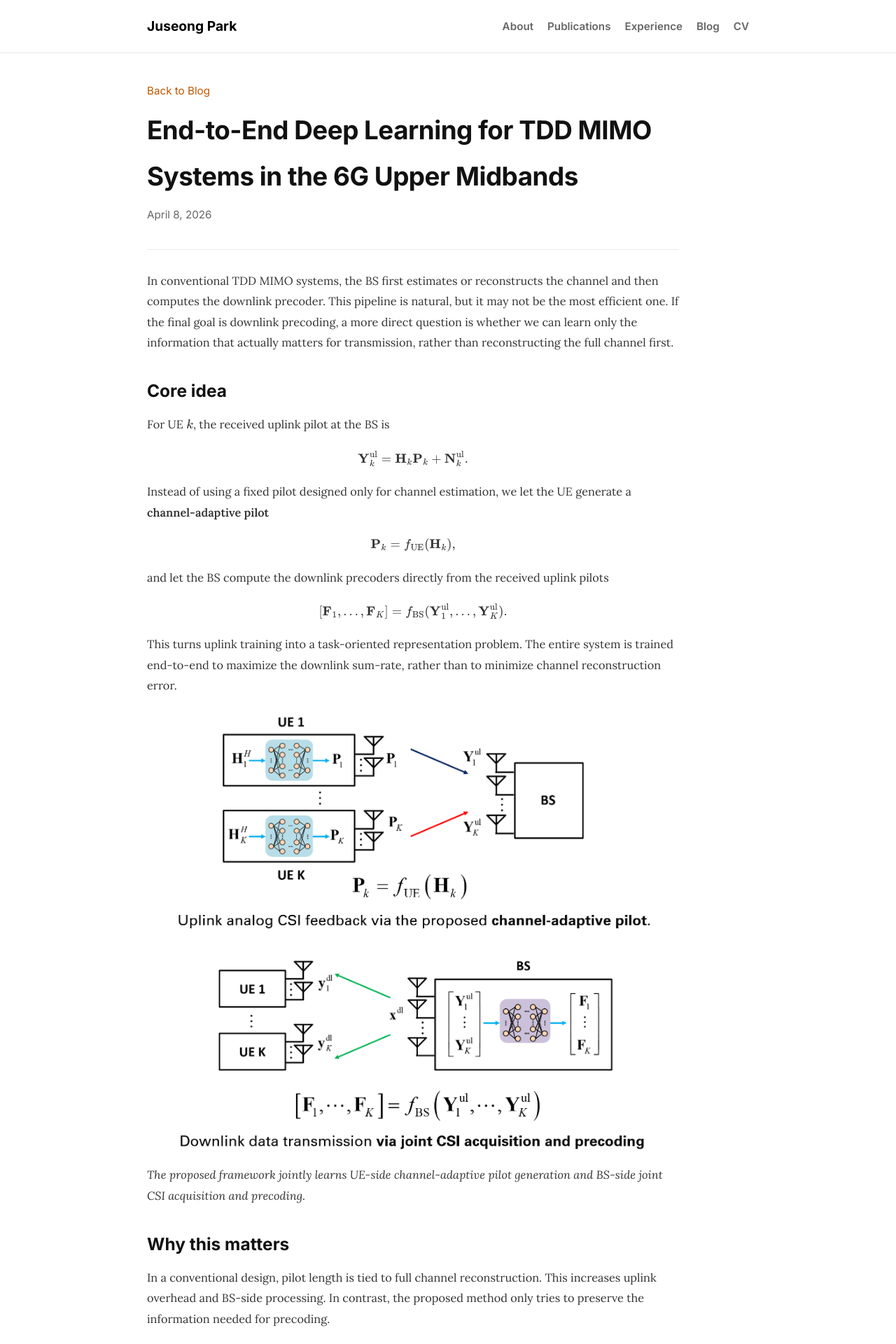
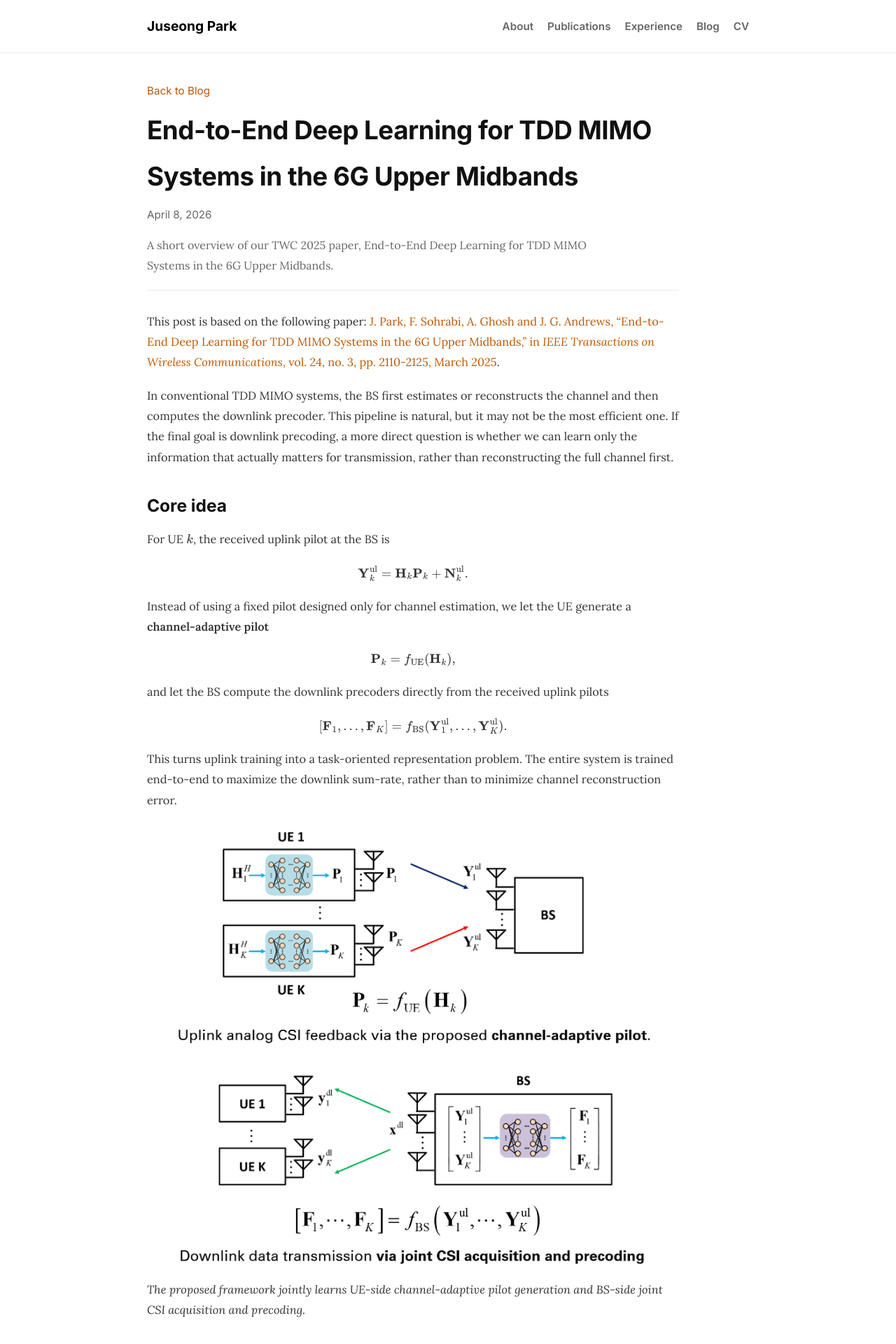
Before and after one commit to Ju-seong/Ju-seong.github.io, a Jekyll site: the page built from _posts/2026-04-08-e2e-deeplearning.md, in a window 1280 px wide. Shown: the top 1920 px of the page at 70% size. Built offline with Jekyll 4.4.1, drawn with Linux system fonts in a browser that asks for light colours.

Commit message:
Use post descriptions in blog cards and add paper citation

```diff
--- a/_layouts/post.html
+++ b/_layouts/post.html
@@ -7,6 +7,9 @@
             <p class="post-kicker"><a href="{{ '/blog/' | relative_url }}">Back to Blog</a></p>
             <h1>{{ page.title }}</h1>
             <p class="post-meta">{{ page.date | date: "%B %-d, %Y" }}</p>
+            {% if page.description %}
+            <p class="post-description">{{ page.description }}</p>
+            {% endif %}
         </header>
 
         <div class="post-content">
--- a/_posts/2026-04-08-e2e-deeplearning.md
+++ b/_posts/2026-04-08-e2e-deeplearning.md
@@ -5,6 +5,8 @@
 math: true
 description: "A short overview of our TWC 2025 paper, End-to-End Deep Learning for TDD MIMO Systems in the 6G Upper Midbands."
 ---
+
+This post is based on the following paper: [J. Park, F. Sohrabi, A. Ghosh and J. G. Andrews, "End-to-End Deep Learning for TDD MIMO Systems in the 6G Upper Midbands," in *IEEE Transactions on Wireless Communications*, vol. 24, no. 3, pp. 2110-2125, March 2025](https://ieeexplore.ieee.org/abstract/document/10810300).
 
 In conventional TDD MIMO systems, the BS first estimates or reconstructs the channel and then computes the downlink precoder. This pipeline is natural, but it may not be the most efficient one. If the final goal is downlink precoding, a more direct question is whether we can learn only the information that actually matters for transmission, rather than reconstructing the full channel first.
 
--- a/assets/css/main.css
+++ b/assets/css/main.css
@@ -352,6 +352,13 @@
     margin-bottom: 10px;
 }
 
+.post-description {
+    margin: 12px 0 0;
+    max-width: 680px;
+    color: var(--text-light);
+    font-size: 1rem;
+}
+
 .post-content p,
 .post-content ul,
 .post-content ol {
--- a/blog/index.html
+++ b/blog/index.html
@@ -19,7 +19,7 @@
             <article class="blog-card">
                 <p class="blog-card-meta">{{ post.date | date: "%B %-d, %Y" }}</p>
                 <h2 class="blog-card-title"><a href="{{ post.url | relative_url }}">{{ post.title }}</a></h2>
-                <p class="blog-card-excerpt">{{ post.excerpt | strip_html | truncate: 220 }}</p>
+                <p class="blog-card-excerpt">{{ post.description | default: post.excerpt | strip_html | truncate: 220 }}</p>
                 <p class="blog-card-cta"><a href="{{ post.url | relative_url }}">Read post</a></p>
             </article>
         </li>
--- a/index.html
+++ b/index.html
@@ -131,7 +131,7 @@
             <article class="recent-post-card">
                 <p class="blog-card-meta">{{ post.date | date: "%B %-d, %Y" }}</p>
                 <h3 class="recent-post-title"><a href="{{ post.url | relative_url }}">{{ post.title }}</a></h3>
-                <p class="recent-post-excerpt">{{ post.excerpt | strip_html | truncate: 160 }}</p>
+                <p class="recent-post-excerpt">{{ post.description | default: post.excerpt | strip_html | truncate: 160 }}</p>
             </article>
             {% endfor %}
         </div>
```
